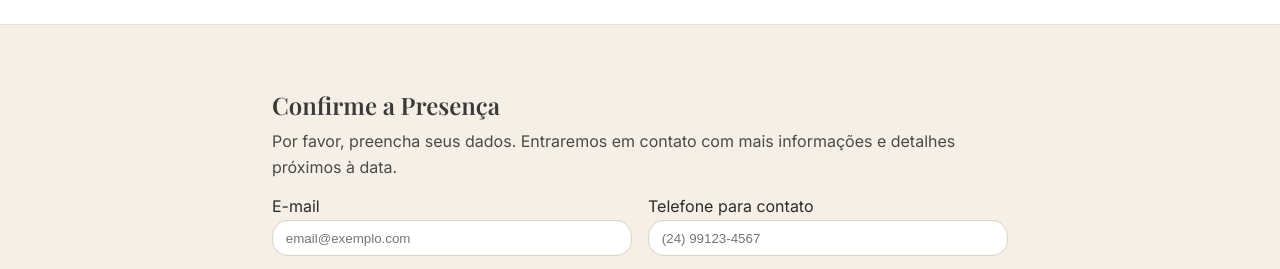
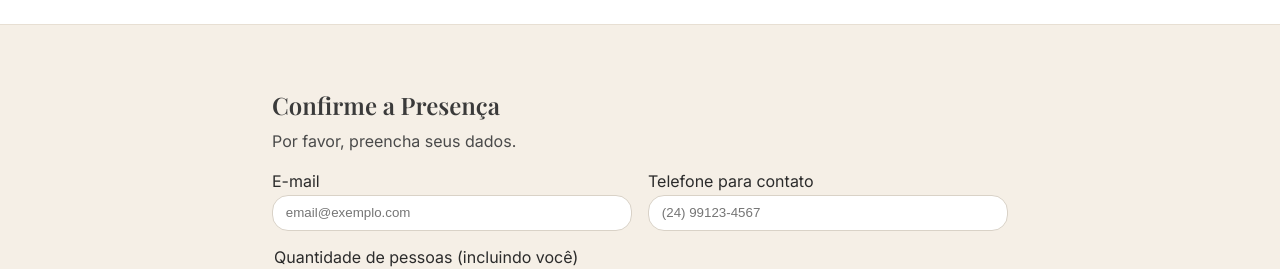
Before and after one commit to PauloEduardoCoelho/casamentoantonioisabella, a React (Vite) app: page / in a window 1280 px wide. Shown: the part 4760-5029 px from the top of the page. Built offline with nearby package versions, Linux system fonts and the light colour scheme.

Commit message:
correcao texto confirmacao de presenca

```diff
--- a/src/App.jsx
+++ b/src/App.jsx
@@ -372,7 +372,7 @@ export default function App(){
       <section id="rsvp" className="section">
         <div className="container narrow">
           <h2 className="h2 mb-2">Confirme a Presença</h2>
-          <p>Por favor, preencha seus dados. Entraremos em contato com mais informações e detalhes próximos à data.</p>
+          <p>Por favor, preencha seus dados.</p>
 
           {rsvpSent ? (
             <div className="notice">
```
